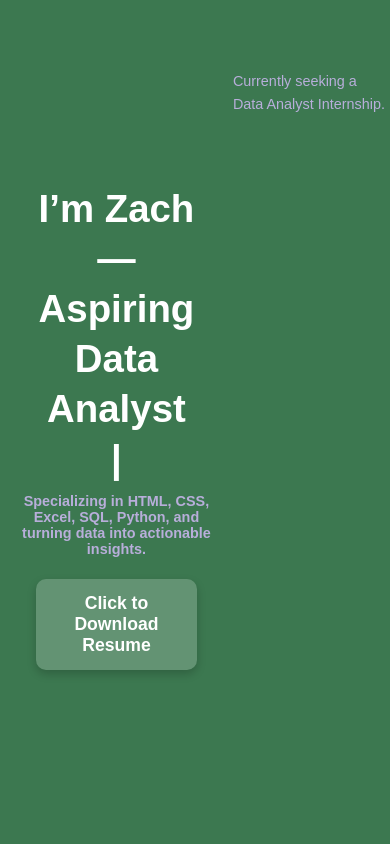
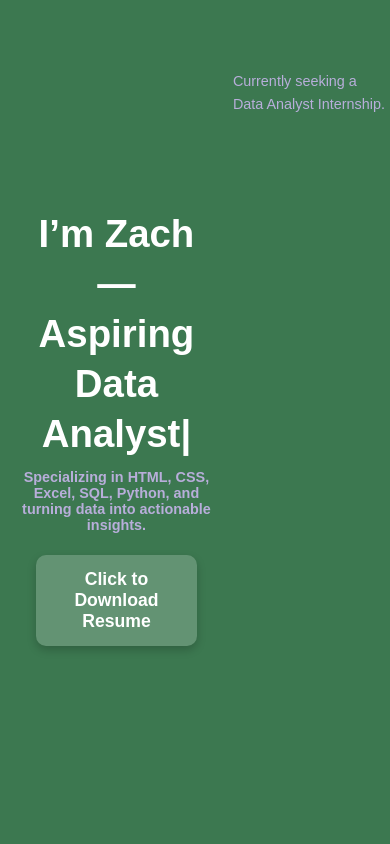
Before and after one commit to ZachTheAnalyst/ZachTheAnalyst.github.io, a plain HTML site: page index.html in a window 390 px wide. Shown: the top 844 px of the page. Drawn offline with Linux system fonts and the light colour scheme.

Commit message:
Update style.css

```diff
--- a/style.css
+++ b/style.css
@@ -361,12 +361,17 @@ p { font-size: 1.2em; line-height: 1.6; max-width: 70%; color: rgb(184, 174, 218
     }
 
     /* Typewriter text */
-    #type-text, #type-content, #cursor {
-        display: block;
+    #type-text {
+        display: inline-block;
+        text-align: center;
+        width: 100%;
+    }
+
+    #type-content,
+    #cursor {
+        display: inline;   /* keep inline */
         font-size: 1.2em;
         line-height: 1.3;
-        width: 100%;
-        text-align: center;
     }
 
     /* Resume button */
```
